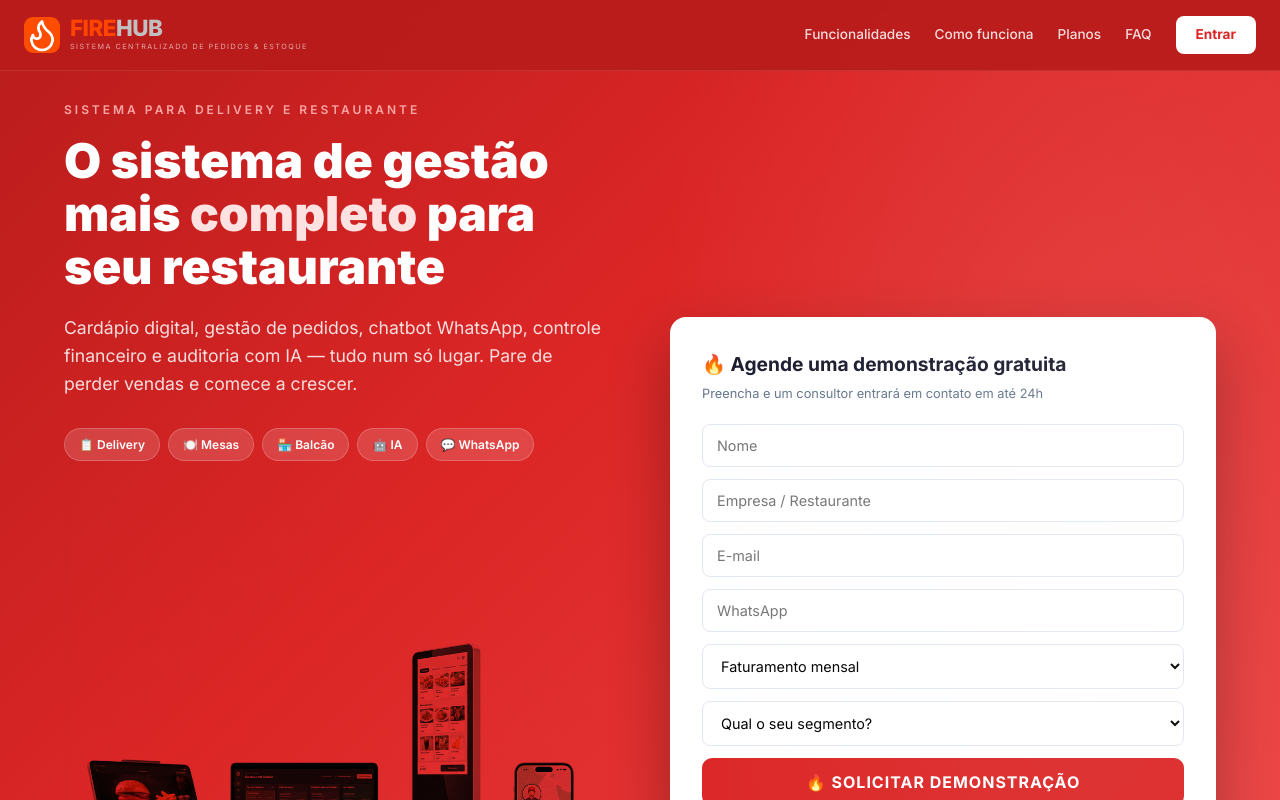
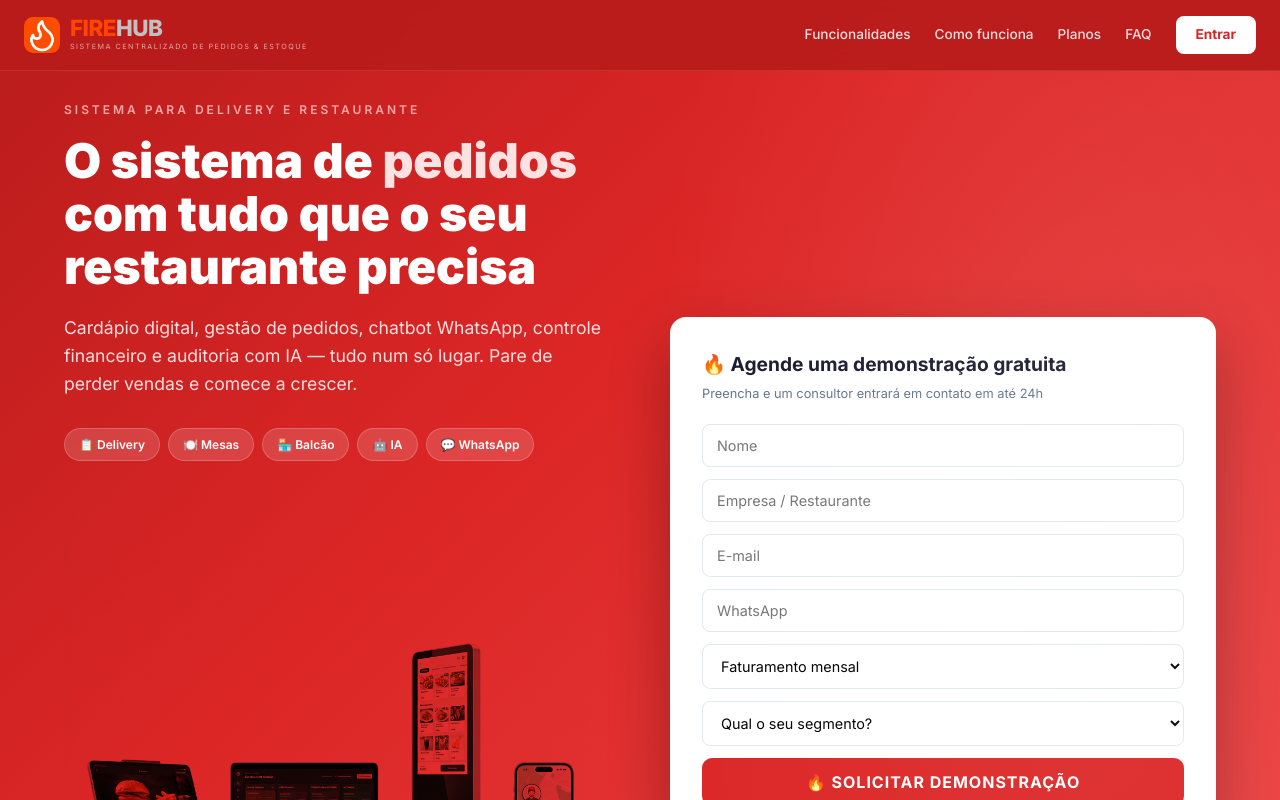
Before and after one commit to douglasmorett/hakim-portal, a Next.js app: page /firehub in a window 1280 px wide. Shown: the top 800 px of the page. Built offline with nearby package versions, Linux system fonts and the light colour scheme.

Commit message:
UI: Titulo 'sistema de pedidos' + WhatsApp 22 98111-8514 em todos CTAs

```diff
--- a/src/app/firehub/page.tsx
+++ b/src/app/firehub/page.tsx
@@ -165,7 +165,7 @@ export default function FireHubLanding() {
           <div className="fh-hero-grid">
             <div>
               <div className="fh-hero-tag">Sistema para Delivery e Restaurante</div>
-              <h1>O sistema de gestão mais <em>completo</em> para seu restaurante</h1>
+              <h1>O sistema de <em>pedidos</em> com tudo que o seu restaurante precisa</h1>
               <p>
                 Cardápio digital, gestão de pedidos, chatbot WhatsApp, controle financeiro
                 e auditoria com IA — tudo num só lugar. Pare de perder vendas e comece a crescer.
@@ -282,7 +282,7 @@ export default function FireHubLanding() {
                   <h3>{p.name}</h3>
                 </div>
                 <p>{p.desc}</p>
-                <a href="#demo" className="fh-plan-btn">Fale com um consultor</a>
+                <a href="https://wa.me/5522981118514?text=Ol%C3%A1!%20Tenho%20interesse%20no%20FireHub%20-%20Plano%20" className="fh-plan-btn">Fale com um consultor</a>
               </div>
             ))}
           </div>
@@ -315,7 +315,7 @@ export default function FireHubLanding() {
           <div className="fh-cta-box">
             <h2>Pronto para vender mais?</h2>
             <p>Agende uma demonstração gratuita e descubra como o FireHub pode transformar seu restaurante.</p>
-            <a href="#demo" className="fh-cta-btn">🔥 AGENDAR DEMONSTRAÇÃO GRATUITA</a>
+            <a href="https://wa.me/5522981118514?text=Ol%C3%A1!%20Quero%20agendar%20uma%20demonstra%C3%A7%C3%A3o%20do%20FireHub" className="fh-cta-btn">🔥 AGENDAR DEMONSTRAÇÃO GRATUITA</a>
           </div>
         </div>
       </section>
```
